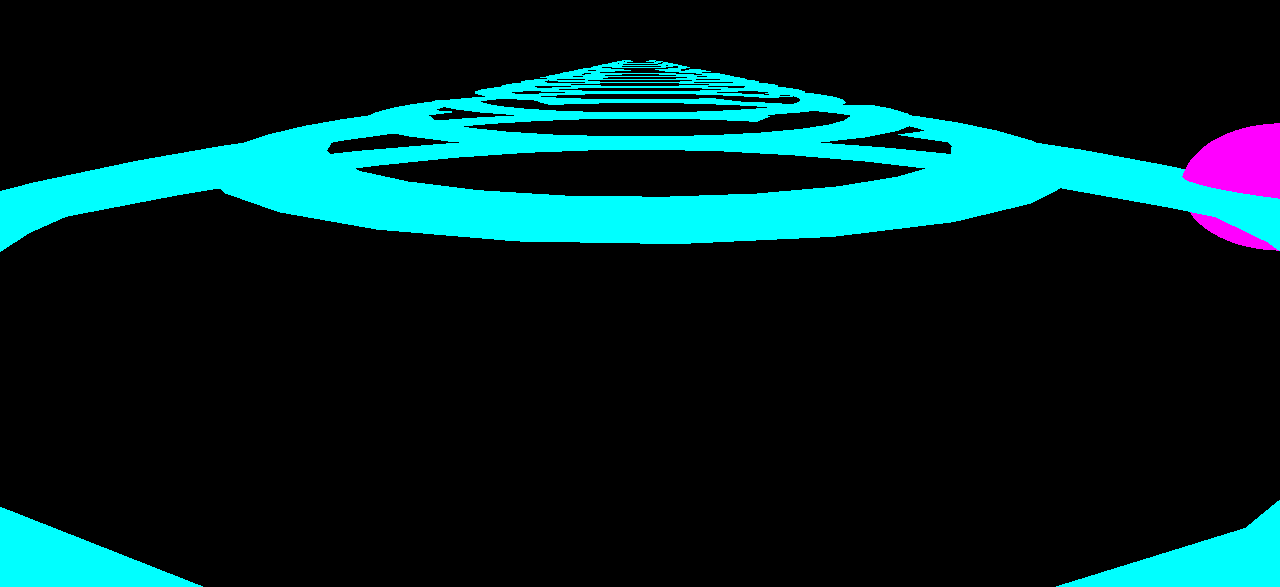
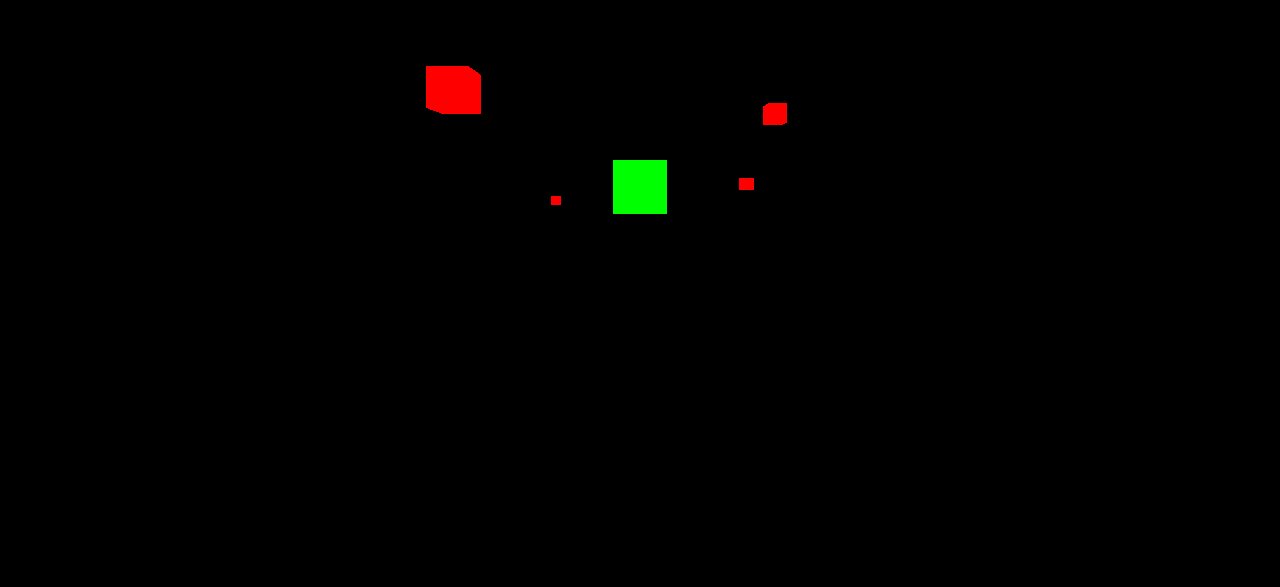
Before and after one commit to MasterCoder123-design/1234567, a plain HTML site: page index.html in a window 1280 px wide. Shown: the part 213-800 px from the top of the page. Drawn offline with nearby package versions, Linux system fonts and the light colour scheme.

Commit message:
index.html

```diff
--- a/index.html
+++ b/index.html
@@ -1,10 +1,8 @@
 <!DOCTYPE html>
 <html>
   <head>
-    <title>Tunnel Blaster 3000</title>
-    <style>
-      body { margin: 0; overflow: hidden; background: black; }
-    </style>
+    <title>Cube Blaster 3D</title>
+    <style>body { margin: 0; overflow: hidden; background: black; }</style>
     <script src="https://cdn.jsdelivr.net/npm/three@0.160.0/build/three.min.js"></script>
   </head>
   <body>
@@ -15,54 +13,74 @@
       renderer.setSize(window.innerWidth, window.innerHeight);
       document.body.appendChild(renderer.domElement);
 
-      const tunnel = new THREE.Group();
-      scene.add(tunnel);
+      camera.position.z = 10;
 
-      const tunnelSegments = 50;
-      const radius = 5;
-      const gapWidth = Math.PI / 6;
-      const speed = 0.3;
+      const bullets = [];
+      const enemies = [];
 
-      for (let i = 0; i < tunnelSegments; i++) {
-        const geometry = new THREE.RingGeometry(radius - 1, radius, 32, 1, 0, 2 * Math.PI - gapWidth);
-        const material = new THREE.MeshBasicMaterial({ color: 0x00ffff, side: THREE.DoubleSide });
-        const ring = new THREE.Mesh(geometry, material);
-        ring.position.z = -i * 3;
-        ring.rotation.x = Math.PI / 2;
-        ring.rotation.z = Math.random() * Math.PI * 2;
-        tunnel.add(ring);
+      const geometry = new THREE.BoxGeometry();
+      const material = new THREE.MeshBasicMaterial({ color: 0x00ff00 });
+      const player = new THREE.Mesh(geometry, material);
+      player.scale.set(1, 1, 1);
+      scene.add(player);
+
+      document.addEventListener("keydown", (e) => {
+        if (e.key === "ArrowLeft") player.position.x -= 0.5;
+        if (e.key === "ArrowRight") player.position.x += 0.5;
+        if (e.key === " ") shoot();
+      });
+
+      function shoot() {
+        const bulletGeo = new THREE.SphereGeometry(0.1, 8, 8);
+        const bulletMat = new THREE.MeshBasicMaterial({ color: 0xffff00 });
+        const bullet = new THREE.Mesh(bulletGeo, bulletMat);
+        bullet.position.copy(player.position);
+        bullets.push(bullet);
+        scene.add(bullet);
       }
 
-      const playerGeometry = new THREE.SphereGeometry(0.5, 32, 32);
-      const playerMaterial = new THREE.MeshBasicMaterial({ color: 0xff00ff });
-      const player = new THREE.Mesh(playerGeometry, playerMaterial);
-      player.position.z = 1;
-      scene.add(player);
+      function spawnEnemy() {
+        const enemyGeo = new THREE.BoxGeometry(1, 1, 1);
+        const enemyMat = new THREE.MeshBasicMaterial({ color: 0xff0000 });
+        const enemy = new THREE.Mesh(enemyGeo, enemyMat);
+        enemy.position.set((Math.random() - 0.5) * 20, (Math.random() - 0.5) * 10, -50);
+        enemies.push(enemy);
+        scene.add(enemy);
+      }
 
-      camera.position.z = 5;
-      camera.position.y = 1;
-      camera.lookAt(player.position);
-
-      let angle = 0;
-
-      document.addEventListener("keydown", (e) => {
-        if (e.key === "ArrowLeft") angle += 0.1;
-        if (e.key === "ArrowRight") angle -= 0.1;
-      });
+      setInterval(spawnEnemy, 800);
 
       function animate() {
         requestAnimationFrame(animate);
-        player.position.x = radius * Math.cos(angle);
-        player.position.y = radius * Math.sin(angle);
-        tunnel.children.forEach((ring) => {
-          ring.position.z += speed;
-          if (ring.position.z > camera.position.z) {
-            ring.position.z = tunnel.children.reduce((min, r) => Math.min(min, r.position.z), Infinity) - 3;
-            ring.rotation.z = Math.random() * Math.PI * 2;
+
+        bullets.forEach((b, i) => {
+          b.position.z -= 1;
+          if (b.position.z < -100) {
+            scene.remove(b);
+            bullets.splice(i, 1);
           }
         });
+
+        enemies.forEach((e, i) => {
+          e.position.z += 0.3;
+          if (e.position.z > 20) {
+            scene.remove(e);
+            enemies.splice(i, 1);
+          }
+
+          bullets.forEach((b, j) => {
+            if (e.position.distanceTo(b.position) < 0.6) {
+              scene.remove(e);
+              scene.remove(b);
+              enemies.splice(i, 1);
+              bullets.splice(j, 1);
+            }
+          });
+        });
+
         renderer.render(scene, camera);
       }
+
       animate();
     </script>
   </body>
```
